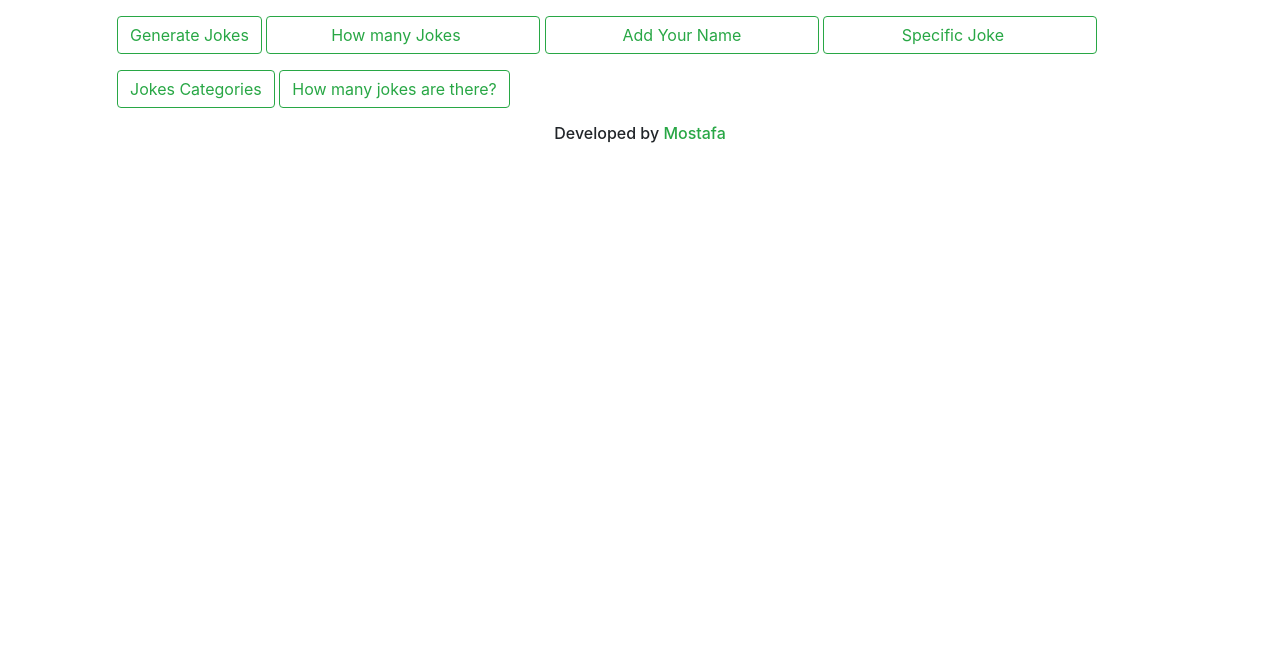
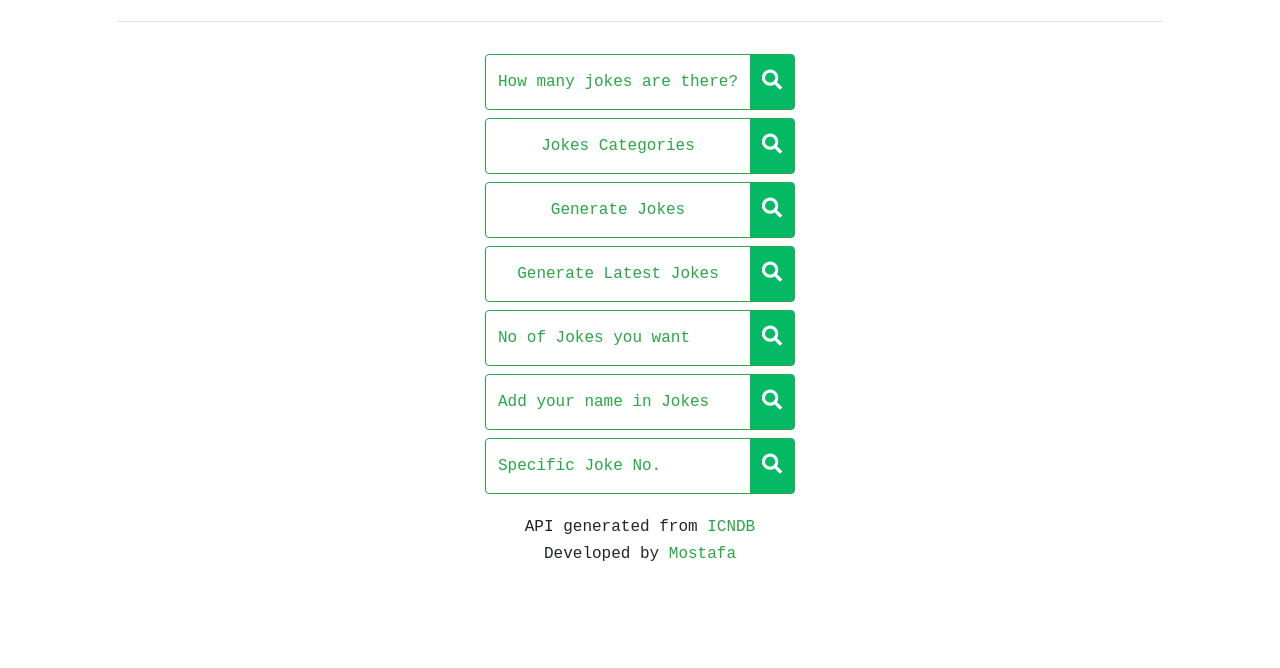
Before and after one commit to bdmostafa/ICNDB-jokes, a plain HTML site: page index.html in a window 1280 px wide. Shown: the part 183-851 px from the top of the page. Before the commit the page ends 800 px from the top, so only its background shows below. Drawn offline with nearby package versions, Linux system fonts and the light colour scheme.

Commit message:
front end part redesigned

```diff
--- a/index.html
+++ b/index.html
@@ -4,6 +4,9 @@
 <head>
     <meta charset="UTF-8">
     <meta name="viewport" content="width=device-width, initial-scale=1.0">
+    <link rel="stylesheet" href="https://cdnjs.cloudflare.com/ajax/libs/font-awesome/5.14.0/css/all.min.css"
+        integrity="sha512-1PKOgIY59xJ8Co8+NE6FZ+LOAZKjy+KY8iq0G4B3CyeY6wYHN3yt9PW0XpSriVlkMXe40PTKnXrLnZ9+fkDaog=="
+        crossorigin="anonymous" />
     <link rel="stylesheet" href="https://maxcdn.bootstrapcdn.com/bootstrap/4.0.0/css/bootstrap.min.css"
         integrity="sha384-Gn5384xqQ1aoWXA+058RXPxPg6fy4IWvTNh0E263XmFcJlSAwiGgFAW/dAiS6JXm" crossorigin="anonymous">
     <link rel="stylesheet" href="style.css">
@@ -13,17 +16,63 @@
 <body>
     <main class="container">
         <div class="jumbotron bg-white">
-            <h1 class="display-5">Welcome to Jokes World!</h1>
-            <p class="lead jokes count ">Mostafa Al Mahmud doesn't read books. He stares them down until he gets the
-                information he wants.</p>
+            <h1 class="display-5">Welcome to Mostafa's Jokes World!</h1>
+            <p id="display" class="lead">Fool me once, shame on you. Fool Mostafa once and he will roundhouse kick you
+                in the face.</p>
             <hr class="my-4">
-            <button type="button" class="btn btn-outline-success mb-3">Generate Jokes</button>
-            <input type="number" class="btn btn-outline-success mb-3" placeholder="How many Jokes" />
-            <input type="text" class="btn btn-outline-success mb-3" placeholder="Add Your Name" />
-            <input type="number" class="btn btn-outline-success mb-3" placeholder="Specific Joke" />
-            <button type="button" class="btn btn-outline-success mb-3">Jokes Categories</button>
-            <button type="button" class="btn btn-outline-success mb-3">How many jokes are there?</button>
+
+            <div class="user-action">
+                <ul class="action-list">
+                    <div class="action-card">
+                        <li id="countBtn" class="action-item">How many jokes are
+                            there?</li>
+                        <button class="search-btn">
+                            <i class="fa fa-search" aria-hidden="true"></i>
+                        </button>
+                    </div>
+                    <div class="action-card">
+                        <li id="categoriesBtn" class="action-item">Jokes Categories</li>
+                        <button class="search-btn">
+                            <i class="fa fa-search" aria-hidden="true"></i>
+                        </button>
+                    </div>
+                    <div class="action-card">
+                        <li id="generateBtn" class="action-item">Generate Jokes</li>
+                        <button class="search-btn">
+                            <i class="fa fa-search" aria-hidden="true"></i>
+                        </button>
+                    </div>
+                    <div class="action-card">
+                        <li id="generateLatestBtn" class="action-item">Generate Latest Jokes</li>
+                        <button class="search-btn">
+                            <i class="fa fa-search" aria-hidden="true"></i>
+                        </button>
+                    </div>
+                    <div class="action-card">
+                        <li class="action-item"><input id="howManyBtn" type="number" class="input"
+                                placeholder="No of Jokes you want" /></li>
+                        <button class="search-btn">
+                            <i class="fa fa-search" aria-hidden="true"></i>
+                        </button>
+                    </div>
+                    <div class="action-card">
+                        <li class="action-item"><input id="addNameBtn" type="number" class="input"
+                                placeholder="Add your name in Jokes" /></li>
+                        <button class="search-btn">
+                            <i class="fa fa-search" aria-hidden="true"></i>
+                        </button>
+                    </div>
+                    <div class="action-card">
+                        <li class="action-item"><input id="specificBtn" type="number" class="input"
+                                placeholder="Specific Joke No." /></li>
+                        <button class="search-btn">
+                            <i class="fa fa-search" aria-hidden="true"></i>
+                        </button>
+                    </div>
+                </ul>
+            </div>
             <footer class="text-center">
+                <h6>API generated from <a href="http://www.icndb.com/">ICNDB</a> </h6>
                 <h6>Developed by <a href="https://github.com/bdmostafa" target="_blank">Mostafa</a> </h6>
             </footer>
         </div>
@@ -31,7 +80,6 @@
 
     </main>
 
-    <script src="Http.js"></script>
     <script src="script.js"></script>
 </body>
 
--- a/script.js
+++ b/script.js
@@ -0,0 +1,47 @@
+// https://api.icndb.com/jokes/random
+// https://api.icndb.com/jokes/random/5 - numbers of jokes at a time
+// http://api.icndb.com/jokes/random?firstName=John&amp;lastName=Doe
+// http://api.icndb.com/jokes/
+// http://api.icndb.com/jokes/15 - specific joke
+// http://api.icndb.com/jokes/count - count jokes in number
+// http://api.icndb.com/categories
+
+// http://api.icndb.com/jokes/random?limitTo=[nerdy]
+// http://api.icndb.com/jokes/random?limitTo=[nerdy,explicit]
+
+// http://api.icndb.com/jokes/random?exclude=[nerdy]
+// http: //api.icndb.com/jokes/random?exclude=[nerdy,explicit]
+
+// Selectors
+const display = document.getElementById('display');
+const listUlElement = document.querySelector('.action-list');
+// const generateBtn = document.getElementById('generateBtn');
+// const howManyBtn = document.getElementById('howManyBtn');
+// const goBtn = document.getElementById('goBtn');
+// const addNameBtn = document.getElementById('addNameBtn');
+// const specificBtn = document.getElementById('specificBtn');
+// const categoriesBtn = document.getElementById('categoriesBtn');
+// const countBtn = document.getElementById('countBtn');
+
+// Event Listeners
+generateBtn.addEventListener('click', getRandomJokes);
+// goBtn.addEventListener('click', getJokesAsNumber);
+
+
+
+
+// Functions
+async function getRandomJokes() {
+    const joke = await fetch('https://api.icndb.com/jokes/random')
+        .then(data => data.json())
+    // console.log(joke.value.joke)
+    display.innerText = joke.value.joke
+}
+console.log(howManyBtn.value)
+
+async function getJokesAsNumber(howManyBtn) {
+
+    const joke = await fetch(`https://api.icndb.com/jokes/random/${howManyBtn}`)
+        .then(data => data.json())
+
+}
--- a/style.css
+++ b/style.css
@@ -1,3 +1,18 @@
+* {
+    margin: 0;
+    padding: 0;
+    box-sizing: border-box;
+}
+
+body {
+    font-family: 'Courier New', Courier, monospace;
+}
+
+h1 {
+    color: #11a032;
+    font-weight: bold;
+}
+
 main {
     min-height: 100vh;
 }
@@ -9,3 +24,78 @@ main {
 footer a {
     color: #28a745
 }
+
+.user-action {
+    display: flex;
+    justify-content: center;
+    align-items: center;
+}
+
+.action-list {
+    list-style: none;
+    /* min-width: 30%; */
+}
+
+.action-card {
+    margin: 0.5rem;
+    background: white;
+    color: #28a745;
+    display: flex;
+    justify-content: space-between;
+    align-items: center;
+    font-size: 1.25rem;
+    transition: all .75s ease;
+    border: 1px solid #28a745;
+    background-image: none;
+    border-color: #28a745;
+    font-weight: 400;
+    text-align: center;
+    white-space: nowrap;
+    vertical-align: middle;
+    -webkit-user-select: none;
+    -moz-user-select: none;
+    -ms-user-select: none;
+    user-select: none;
+    font-size: 1rem;
+    line-height: 1.5;
+    border-radius: .25rem;
+    transition: color .15s ease-in-out,
+        background-color .15s ease-in-out,
+        border-color .15s ease-in-out,
+        box-shadow .15s ease-in-out;
+
+
+}
+
+.action-card li {
+    flex: 1
+}
+
+.action-item {
+    padding: .25rem .75rem;
+}
+
+.search-btn {
+    background: rgb(3, 185, 100);
+    color: white;
+    border: none;
+    padding: 0.75rem;
+    font-size: 1.25rem;
+    cursor: pointer;
+    transition: all 0.3s ease-in-out;
+    /* margin-left: 5px; */
+}
+
+.search-btn:hover {
+    color: #28a745;
+    background: white;
+}
+
+.fa-search {
+    pointer-events: none;
+}
+
+.input {
+    border: none;
+    width: 100%;
+}
```
Also changed, not shown: Http.js (deleted, +0 -13 lines).
